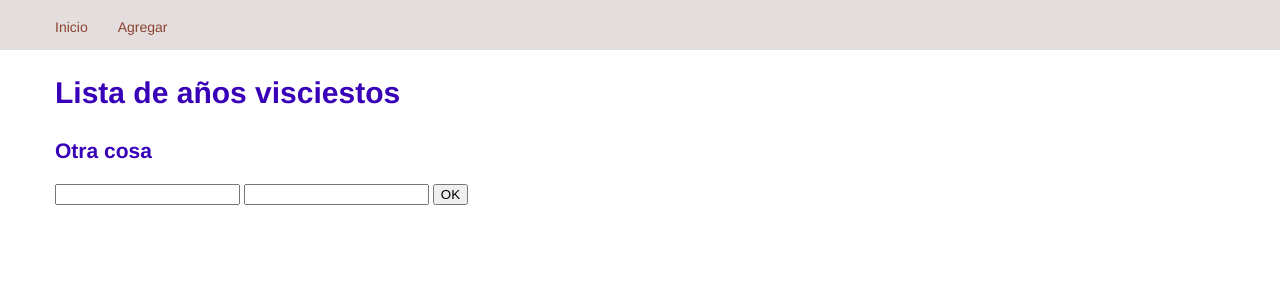
After one commit to Yovan05/AnimalesSitio, a PHP site: page /Anios.php in a window 1280 px wide. The commit adds this page. Shown: the top 300 px of the page. Run offline with PHP 8.4, Linux system fonts and the light colour scheme.

Commit message:
Pagina de anios

```diff
--- /dev/null
+++ b/Anios.php
@@ -0,0 +1,18 @@
+<?php include ("header.php")?>
+
+<script src="scripts/anios.js"></script>
+    <div class="container">
+        <h1>Lista de años visciestos</h1>
+        <h2>Otra cosa</h2>
+
+        <input type="number" id="anioInicio"></input>
+        <input type="number" id="anioFinal"></input>
+
+        <button onclick="anios()">OK</button>
+        <div id= "aniosV"></div>
+
+
+
+    </div>
+
+<?php include("footer.php")?>
--- a/css/styles.css
+++ b/css/styles.css
@@ -84,7 +84,7 @@ h1{
     height: 200px;
 }
 
-p{
+.visciesto{
     font-family: "Helvetica", Helvetica, Arial, sans-serif;
     font-size: 30px;
     line-height: 1.50;
--- /dev/null
+++ b/scripts/anios.js
@@ -0,0 +1,16 @@
+
+function anios(){
+    var anioInicial= document.getElementById("anioInicio").value;
+    var anioFinal= document.getElementById("anioFinal").value;
+    var div_aniosV = document.getElementById("aniosV");
+    div_aniosV.innerHTML ='<p></p>';
+    for(let i = anioInicial; i <= anioFinal; i++ ){
+        if(i%4==0){
+            div_aniosV.innerHTML +='<p class="visciesto">' + i + '</p>';
+        }else{
+            div_aniosV.innerHTML +='<p>' + i + '</p>';
+        }
+
+    }
+
+}
```
